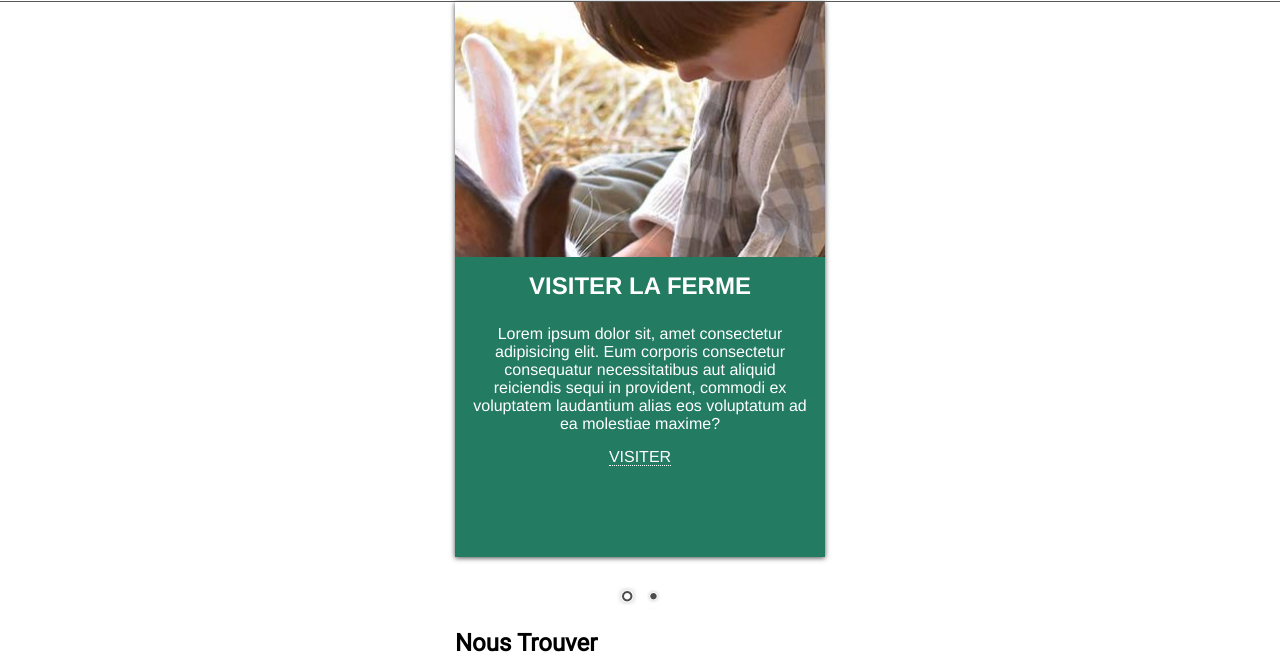
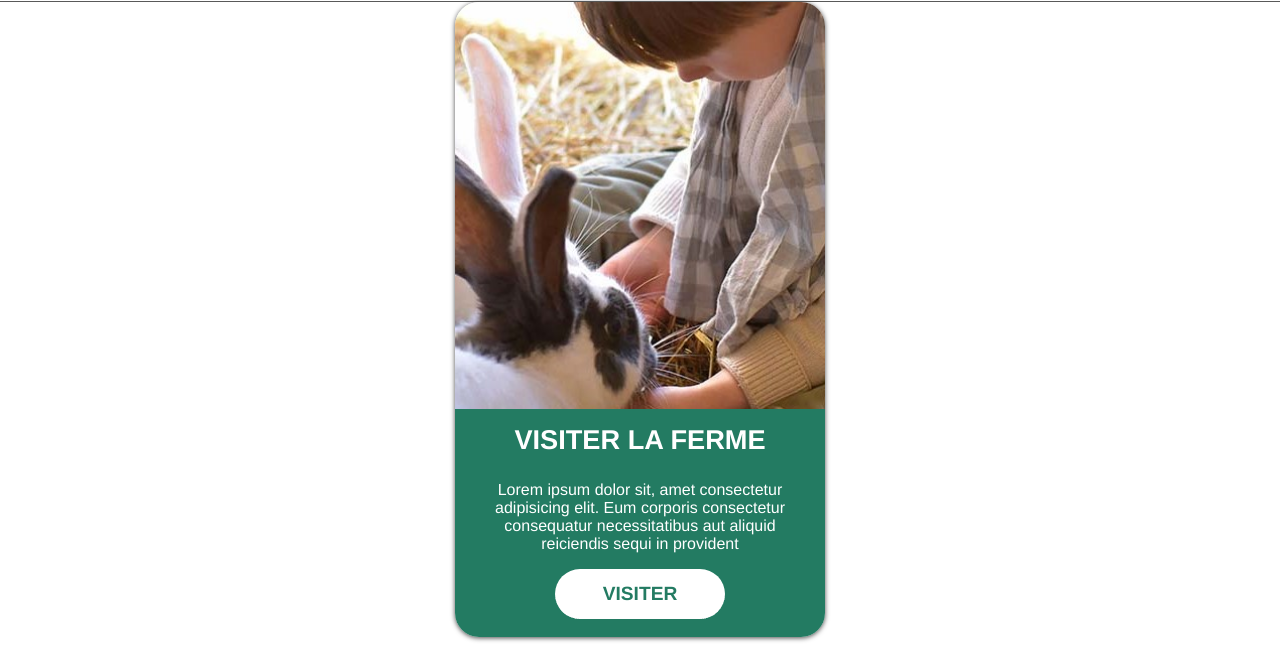
Before and after one commit to x3Lo/laFermeDeFlo, a website: page index.html in a window 1280 px wide. Shown: the part 99-767 px from the top of the page. Drawn offline with Linux system fonts and the light colour scheme.

Commit message:
add css/html : edit slider

```diff
--- a/index.html
+++ b/index.html
@@ -39,12 +39,12 @@
             </div>
             <div id="visiter" class="nivo-html-caption">
                 <h2>VISITER LA FERME</h2>
-                <p>Lorem ipsum dolor sit, amet consectetur adipisicing elit. Eum corporis consectetur consequatur necessitatibus aut aliquid reiciendis sequi in provident, commodi ex voluptatem laudantium alias eos voluptatum ad ea molestiae maxime?</p>
+                <p>Lorem ipsum dolor sit, amet consectetur adipisicing elit. Eum corporis consectetur consequatur necessitatibus aut aliquid reiciendis sequi in provident</p>
                 <a href="#">VISITER</a>
             </div>
             <div id="louer" class="nivo-html-caption">
                 <h2>LOUER UN GITE</h2>
-                <p>Lorem ipsum dolor sit, amet consectetur adipisicing elit. Eum corporis consectetur consequatur necessitatibus aut aliquid reiciendis sequi in provident, commodi ex voluptatem laudantium alias eos voluptatum ad ea molestiae maxime?</p>
+                <p>Lorem ipsum dolor sit, amet consectetur adipisicing elit. Eum corporis consectetur consequatur necessitatibus aut aliquid reiciendis sequi in provident</p>
                 <a href="#">LOUER</a>
             </div>
         </div>
--- a/sass/mixin.scss
+++ b/sass/mixin.scss
@@ -112,7 +112,11 @@
 }
 
 @mixin boutonSlider{
-
+    background-color: #FFF;
+    border-radius: 30px;
+    padding: 14px 48px;
+    font-weight: bold;
+    font-size: 1.2rem;
 }
 
 @mixin footer{
--- a/sass/style.scss
+++ b/sass/style.scss
@@ -26,26 +26,48 @@ body{
 @include navbarMobile;
 
 .nivoSlider{
-    height: 555px;
+    height: 635px;
+    border-radius: 24px;
 
     .nivo-caption{
-        height: 300px;
+        height: 228px;
         background-color: $colorgreen;
         opacity: 1;
         text-align: center;
 
         h2{
+            font-size: 1.7rem;
+            font-weight: bold;
             margin-top: 10px;
             margin-bottom: 20px;
         }
 
         p{
-            margin-bottom: 10px;
+            margin-bottom: 25px;
         }
 
         a{
-            @include boutonSlider
+            @include boutonSlider;
+            color: $colorgreen;
         }
+    }
+}
+
+.theme-default .nivo-controlNav a{
+    background-color: #D9D9D9;
+    border-radius: 50px;
+    width: 16px;
+    height: 16px;
+    margin: 4px;
+}
+
+.nivo-controlNav{
+
+    a.active{
+        background-color: $colorgreen;
+        border-radius: 50px;
+        width: 16px;
+        height: 16px;
     }
 }
 
--- a/themes/default/default.css
+++ b/themes/default/default.css
@@ -35,7 +35,6 @@ Supports Thumbs: true
 	display:inline-block;
 	width:22px;
 	height:22px;
-	background:url(bullets.png) no-repeat;
 	text-indent:-9999px;
 	border:0;
 	margin: 0 2px;
```
Also changed, not shown: css/style.css, 1 other file.
